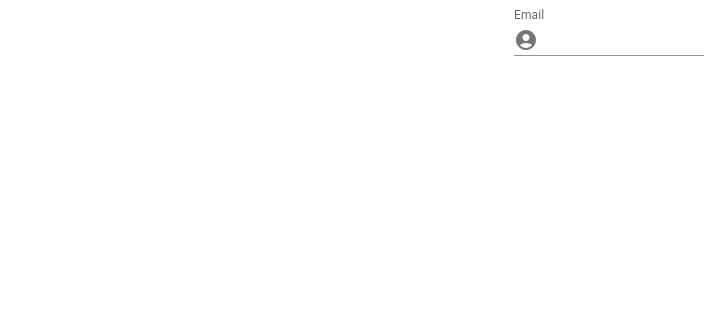
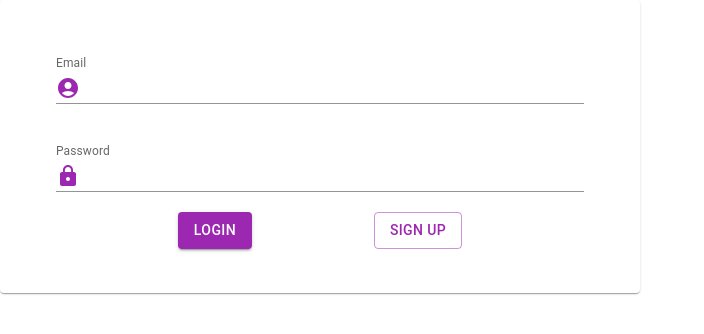
Before and after one commit to bhagat9198/Neuro-Query-Support, a React (Create React App) app: page / in a window 1280 px wide. Shown: the top 334 px of the page, without its empty margins (0-704 px from the left). Built offline with nearby package versions, Linux system fonts and the light colour scheme.

Commit message:
Changed colors

```diff
--- a/src/App.js
+++ b/src/App.js
@@ -3,12 +3,28 @@ import './App.css';
 import InputWithIcon from './components/Common/InputField/InputField';
 import {  TEXT_EMAIL } from './constants/TextConstants';
 import HomePage from './components/App/HomePage/HomePage';
+import { ThemeProvider } from '@mui/system';
+import { createTheme } from '@mui/material/styles';
+import { green, purple } from '@mui/material/colors';
+
+const theme = createTheme({
+  palette: {
+    primary: {
+      main: purple[500],
+    },
+    secondary: {
+      main: green[500],
+    },
+  },
+});
 
 function App() {
   return (
+    <ThemeProvider theme={theme}>
     <div className="App">
       <HomePage />
     </div>
+    </ThemeProvider>
   );
 }
 
--- a/src/components/App/HomePage/HomePage.js
+++ b/src/components/App/HomePage/HomePage.js
@@ -1,11 +1,36 @@
+import { Stack } from '@mui/material'
 import React, { useState } from 'react'
-import { TEXT_EMAIL } from '../../../constants/TextConstants'
-import InputWithIcon from '../../Common/InputField/InputField'
+import { TEXT_EMAIL, TEXT_PASSWORD } from '../../../constants/TextConstants'
+import UIButton from '../../Common/Buttons/UIButton'
+import UICard from '../../Common/Card/UICard'
+import InputField from '../../Common/InputField/InputField'
+import HomePageStyles from './HomePage.module.css'
 
 function HomePage() {
   const [email, setEmail] = useState("")
+  const [password, setPassword] = useState("")
+
+  const renderForm = () => {
+    return (
+      <div className={HomePageStyles.homepageContainer}>
+        <UICard>
+          <div className={HomePageStyles.formContainer}>
+            <div className={HomePageStyles.textfieldContainer}>
+              <InputField label={TEXT_EMAIL} value={email} onChange={(e) => setEmail(e.target.value)} icon="Account" />
+              <InputField label={TEXT_PASSWORD} value={password} onChange={(e) => setPassword(e.target.value)} icon="Password" type="Password" />
+            </div>
+            <div className={HomePageStyles.buttonContainer}>
+              <UIButton type="Primary">Login</UIButton>
+              <UIButton  type="Secondary">Sign Up</UIButton>
+            </div>
+          </div>
+        </UICard></div>
+    )
+  }
   return (
-    <InputWithIcon label={TEXT_EMAIL} value={email} onChange={(e) => setEmail(e.target.value)} />
+    <div>
+      {renderForm()}
+    </div>
   )
 }
 
--- /dev/null
+++ b/src/components/App/HomePage/HomePage.module.css
@@ -0,0 +1,18 @@
+.homepageContainer {
+  width: 50vw;
+}
+
+.formContainer {
+  padding: 20px 40px;
+}
+
+.buttonContainer {
+  display: flex;
+  flex-direction: row;
+  justify-content: space-evenly;
+}
+
+.textfieldContainer {
+  display: flex;
+  flex-direction: column;
+}
--- /dev/null
+++ b/src/components/Common/Buttons/UIButton.js
@@ -0,0 +1,9 @@
+import Button from '@mui/material/Button';
+
+export default function UIButton({ type, children }) {
+  return (
+    <div>
+      <Button variant={type == "Primary" ? "contained" : "outlined"}>{children}</Button>
+    </div>
+  );
+}
--- /dev/null
+++ b/src/components/Common/Card/UICard.js
@@ -0,0 +1,15 @@
+import * as React from 'react';
+import Card from '@mui/material/Card';
+import CardContent from '@mui/material/CardContent';
+import CardMedia from '@mui/material/CardMedia';
+import Typography from '@mui/material/Typography';
+import { Button, CardActionArea, CardActions } from '@mui/material';
+
+export default function UICard({children}) {
+  return (
+    <Card>
+      <CardContent>
+      {children}</CardContent>
+    </Card>
+  );
+}
--- a/src/components/Common/InputField/InputField.js
+++ b/src/components/Common/InputField/InputField.js
@@ -5,25 +5,32 @@ import InputLabel from '@mui/material/InputLabel';
 import InputAdornment from '@mui/material/InputAdornment';
 import FormControl from '@mui/material/FormControl';
 import AccountCircle from '@mui/icons-material/AccountCircle';
+import LockIcon from '@mui/icons-material/Lock';
 
-export default function InputWithIcon({ label, onChange, value }) {
+import InputFieldStyle from './InputField.module.css'
+
+export default function InputField({ label, onChange, value, icon, type }) {
   return (
-    <Box sx={{ '& > :not(style)': { m: 1 } }}>
-      <FormControl variant="standard">
+    <div className={InputFieldStyle.inputFieldContainer}>
+      <FormControl variant="standard" className={InputFieldStyle.inputField}>
         <InputLabel htmlFor="input-with-icon-adornment">
           {label}
         </InputLabel>
         <Input
-        value={value}
-        onChange={onChange}
+          type={type}
+          value={value}
+          onChange={onChange}
           id="input-with-icon-adornment"
           startAdornment={
-            <InputAdornment position="start">
-              <AccountCircle />
-            </InputAdornment>
+            icon && (
+              <InputAdornment position="start">
+                {icon == 'Account' && <AccountCircle color='primary' />}
+                {icon == 'Password' && <LockIcon color='primary' />}
+              </InputAdornment>
+            )
           }
         />
       </FormControl>
-    </Box>
+    </div>
   );
 }
--- /dev/null
+++ b/src/components/Common/InputField/InputField.module.css
@@ -0,0 +1,7 @@
+.inputFieldContainer {
+  margin: 20px 0px;
+}
+
+.inputField {
+  width: 100%;
+}
--- a/src/constants/TextConstants.js
+++ b/src/constants/TextConstants.js
@@ -1 +1,2 @@
 export const TEXT_EMAIL = "Email"
+export const TEXT_PASSWORD = "Password"
```
Also changed, not shown: src/util.js (added, +73 -0 lines).
